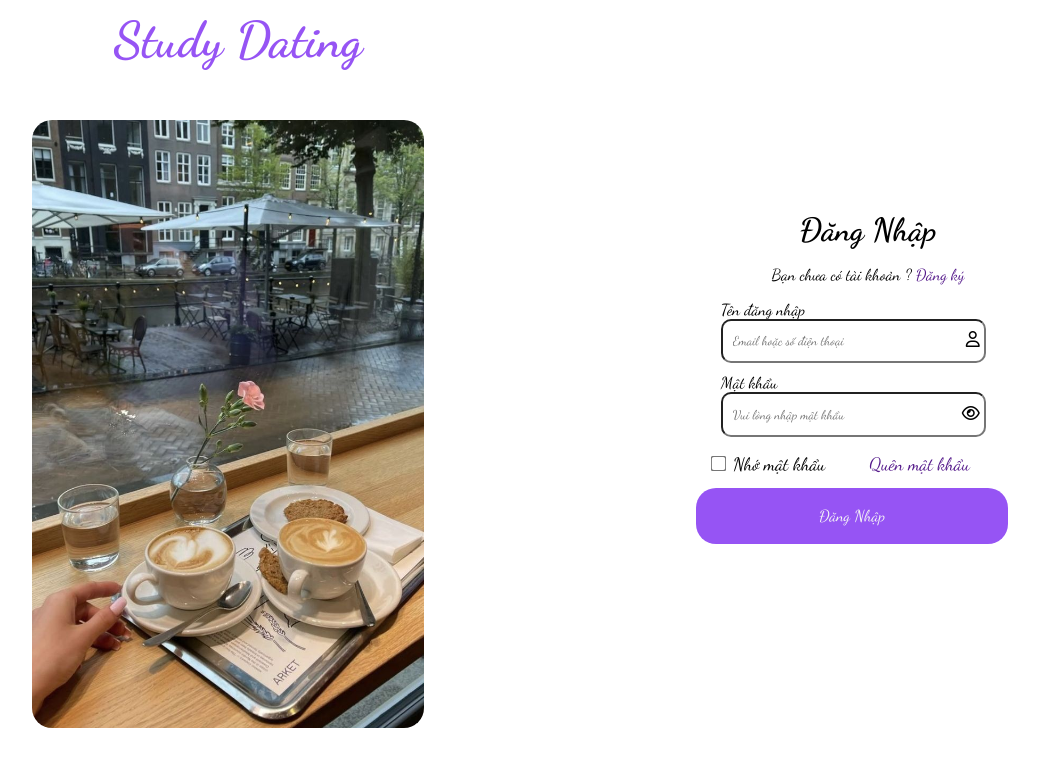
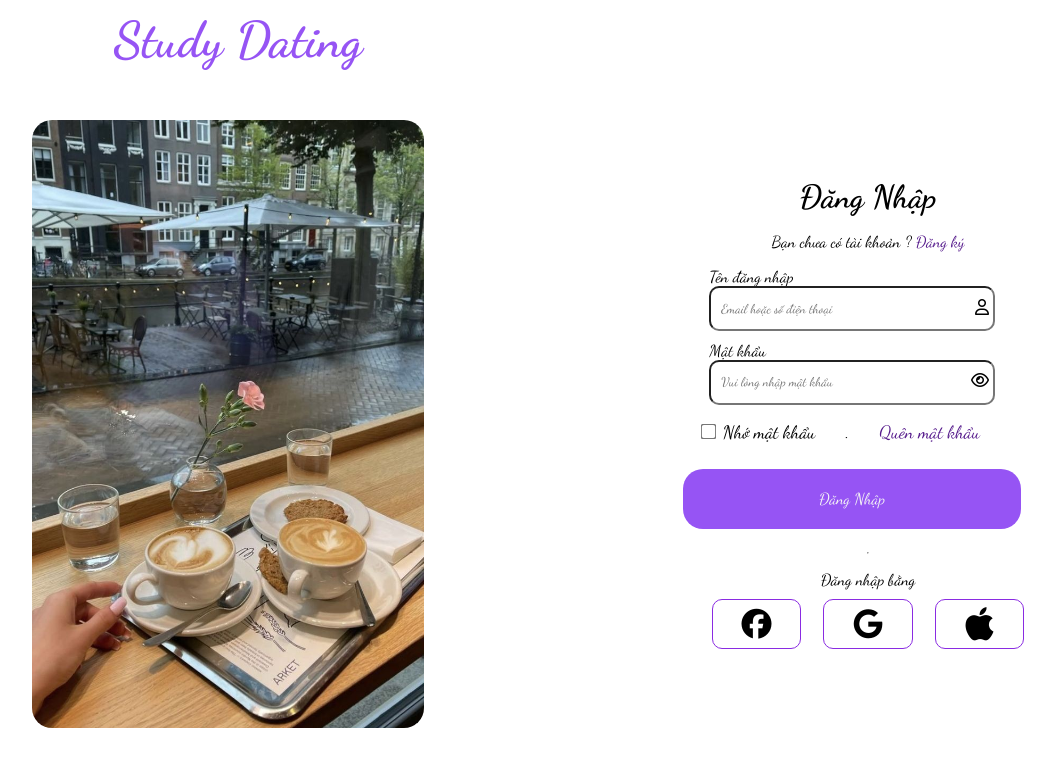
Before and after one commit to Nta0357182675/Project, a website: page index.html in a window 1280 px wide. Shown: the whole page, without its empty margins (92-1147 px from the left). Drawn offline with Linux system fonts and the light colour scheme; a web font is replaced by a local one.

Commit message:
init repo

```diff
--- a/index.css
+++ b/index.css
@@ -76,9 +76,8 @@
 
 .cen .right {
     width: 50%;
-    height: 100%;
 
-    padding: 2.5em;
+    padding: 2em;
     display: flex;
     justify-content: center;
     align-items: center;
@@ -87,13 +86,13 @@
 .right .sign {
     width: 80%;
     height: 90%;
-    padding: 2.5em;
+    padding: 2em;
 
 }
 
 .sign .sign_1 {
     width: 100%;
-    height: 80%;
+    height: 100%;
 
     display: flex;
     flex-direction: column;
@@ -174,7 +173,7 @@
 
 .but button {
     width: 100%;
-    height: 100%;
+    height: 80%;
     background-color: #9654F4;
     border-radius: 20px;
     border: none;
@@ -187,6 +186,49 @@
     width: 100%;
     height: 100%;
     font-family: "Dancing Script", serif;
-
     color: whitesmoke;
 }
+.logor {
+width: 90%;
+height: 20% ;
+display: flex;
+flex-direction: column;
+align-items: center;
+justify-content: flex-start;
+gap: 10px;
+}
+.logor .plat{
+
+    width: 100%;
+    height: 50%;
+    display: flex;
+    justify-content: space-evenly;
+
+}
+
+.logor .plat button{
+    border: 1px solid blueviolet;
+    display: flex;
+    justify-content: center;
+    align-items: center;
+    width: 25%;
+    height: 100%;
+    border-radius: 10px;
+    background-color: white;
+}
+
+.logor .plat button div{
+    width: 40px;
+    height: 40px;
+
+    display: flex;
+    justify-content: center;
+    align-items: center;
+}
+
+.logor .plat button div i{
+  font-size: 30px;
+}
+.logor .plat button.b3 div i{
+    font-size: 38px;
+}
--- a/index.html
+++ b/index.html
@@ -46,16 +46,30 @@
                         <div class="forgot_pass">
 
                             <span> <input type="checkbox" style="transform: scale(1.2); margin-right: 3px;"> Nhớ mật
-                                khẩu </span>
+                                khẩu </span>.
                             <a href=""> Quên mật khẩu</a>
                         </div>
                         <div class="but">
                             <button><a href="">Đăng Nhập</a></button>
                         </div>
-
+                        <hr>
+                        <div class="logor">
+                         <p>Đăng nhập bằng</p>
+                            <div class="plat">
+                                <button class="b1">
+                                    <div>
+                                        <i class="fa-brands fa-facebook"></i>
+                                    </div>
+                                </button>
+                                <button class="b2">
+                                    <div><i class="fa-brands fa-google"></i></div>
+                                </button>
+                                <button class="b3">
+                                    <div><i class="fa-brands fa-apple"></i></div>
+                                </button>
+                            </div>
+                        </div>
                     </div>
-                    <br>
-
                 </div>
 
             </div>
```
Also changed, not shown: Img/Frame 262.png (added), Img/apple-filled.png (added), Img/google.png (added).
